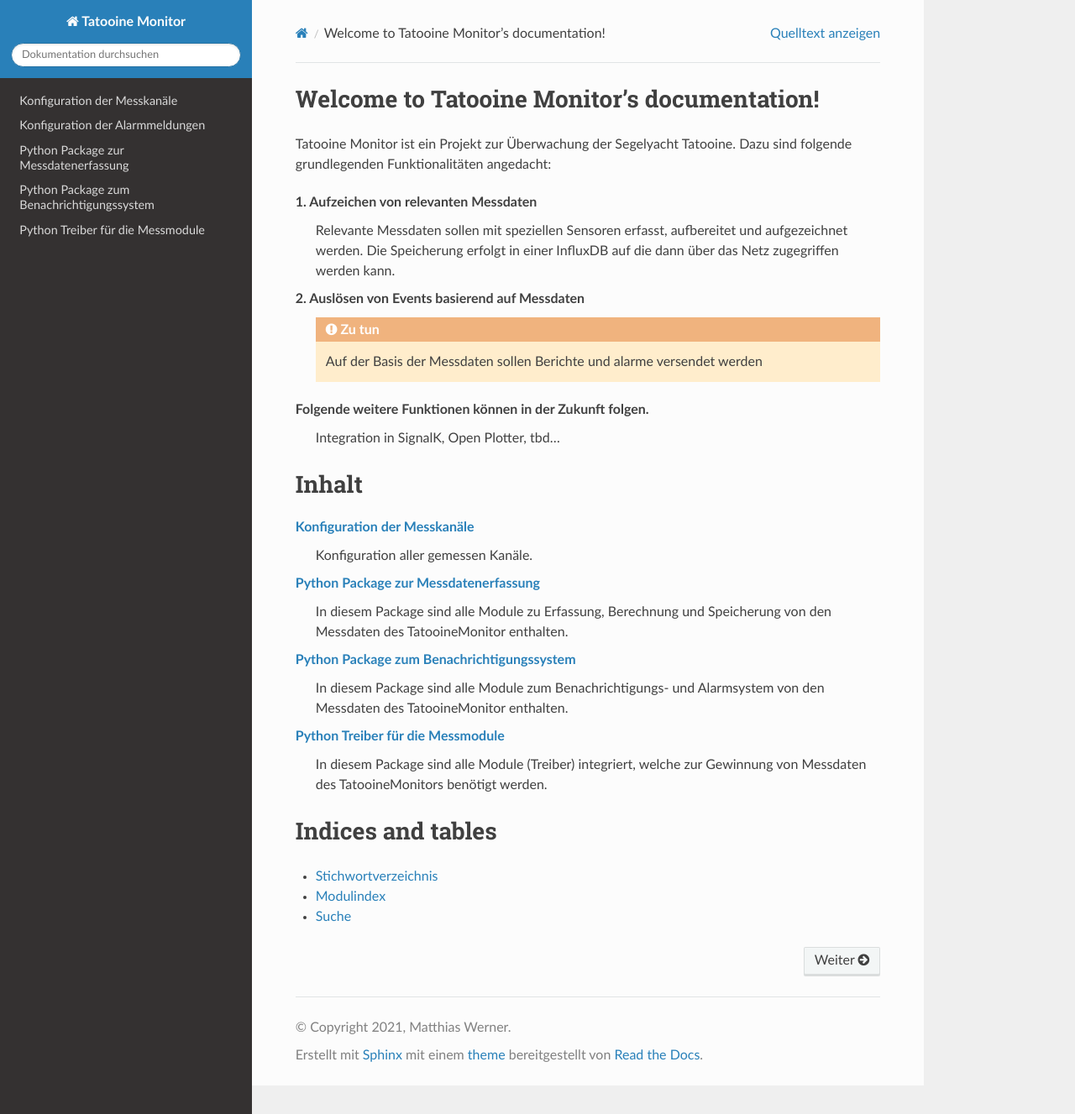
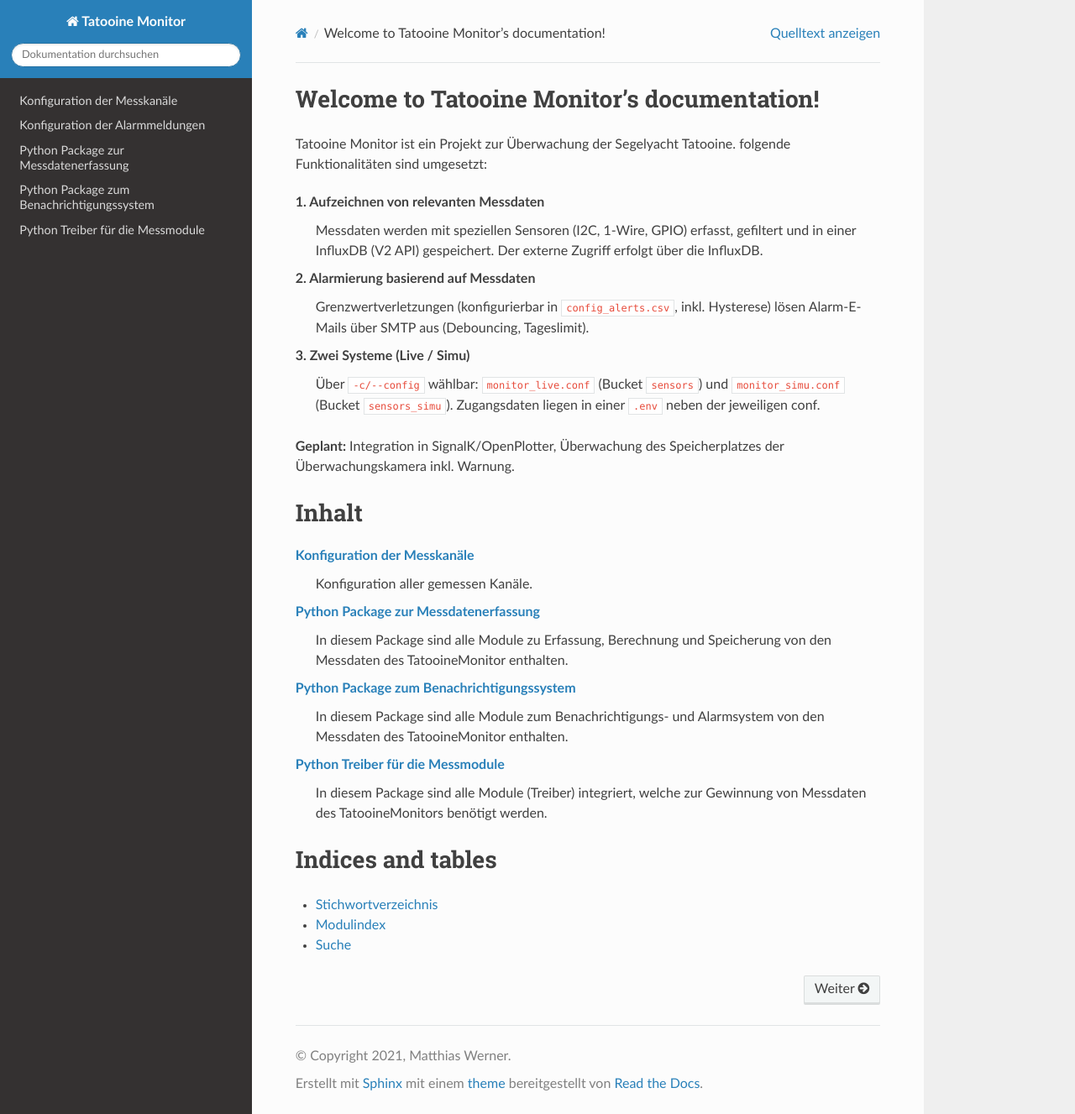
Before and after one commit to matthias-mw/tatooinePi, a Sphinx documentation site: the page built from docs/index.rst, in a window 1280 px wide and 1327 px high. Shown: the whole window at 84% size. Built offline with Sphinx 7.4.7 and the Read the Docs theme 3.1.0, drawn with Linux system fonts in a browser that asks for light colours.

Commit message:
Doku-Build fixen: Sphinx-Theme und autodoc-Mocks, saubere rst-Ausgabe
- docs/requirements.txt: sphinx-rtd-theme ergaenzen (Theme fehlte -> ThemeError)
- docs/conf.py: influxdb_client in autodoc_mock_imports (Hardware-/Pi-Module
  werden auf Nicht-Pi-Rechnern gemockt, damit autodoc importieren kann)
- docs/_static/ anlegen (html_static_path-Warning)
- i2c_ina219.configure: Docstring als Block-Quote formatieren (docutils
  Indentation-Errors)
- Build lokal verifiziert: sphinx -b html docs -> 0 Warnings

```diff
--- a/docs/conf.py
+++ b/docs/conf.py
@@ -41,6 +41,9 @@ extensions = [ 'sphinx.ext.autodoc',
                'sphinx.ext.autosummary',
                'sphinx.ext.todo'
               ]
+# Hardware-/Pi-Module mocken, damit autodoc auch auf Nicht-Pi-Rechnern
+# (z.B. barbuda) bauen kann
+autodoc_mock_imports = ['smbus2', 'RPi', 'RPi.GPIO', 'bmp280', 'pytz', 'influxdb_client']
 autodoc_default_flags = ['members']
 autosummary_generate = False
 todo_include_todos=True
--- a/docs/config_channels.rst
+++ b/docs/config_channels.rst
@@ -28,7 +28,7 @@ Aktive Messkanäle des TatooineMonitors
 
 
 .. csv-table::
-   :file:   /home/pi/tatooinePi/tatooine_monitor/config_channels.csv
+   :file:   ../tatooine_monitor/config_channels.csv
    :widths: 20, 10, 10, 10, 10, 10, 10, 10, 10
    :header-rows: 1
 
@@ -61,6 +61,6 @@ Aktive AlarmConfigs des TatooineMonitors
 
 
 .. csv-table::
-   :file:   /home/pi/tatooinePi/tatooine_monitor/config_alerts.csv
+   :file:   ../tatooine_monitor/config_alerts.csv
    :widths: 20, 10, 40, 10, 10, 10, 10
    :header-rows: 1
--- a/docs/index.rst
+++ b/docs/index.rst
@@ -2,17 +2,18 @@
 Welcome to Tatooine Monitor's documentation!
 ============================================
 
-Tatooine Monitor ist ein Projekt zur Überwachung der Segelyacht Tatooine. Dazu sind folgende grundlegenden Funktionalitäten angedacht:
+Tatooine Monitor ist ein Projekt zur Überwachung der Segelyacht Tatooine. folgende Funktionalitäten sind umgesetzt:
 
-**1. Aufzeichen von relevanten Messdaten**
-   Relevante Messdaten sollen mit speziellen Sensoren erfasst, aufbereitet und aufgezeichnet werden. Die Speicherung erfolgt in einer InfluxDB auf die dann über das Netz zugegriffen werden kann.
+**1. Aufzeichnen von relevanten Messdaten**
+   Messdaten werden mit speziellen Sensoren (I2C, 1-Wire, GPIO) erfasst, gefiltert und in einer InfluxDB (V2 API) gespeichert. Der externe Zugriff erfolgt über die InfluxDB.
 
-**2. Auslösen von Events basierend auf Messdaten**
-   .. todo::
-      Auf der Basis der Messdaten sollen Berichte und alarme versendet werden
+**2. Alarmierung basierend auf Messdaten**
+   Grenzwertverletzungen (konfigurierbar in :file:`config_alerts.csv`, inkl. Hysterese) lösen Alarm-E-Mails über SMTP aus (Debouncing, Tageslimit).
 
-**Folgende weitere Funktionen können in der Zukunft folgen.**
-   Integration in SignalK, Open Plotter, tbd...
+**3. Zwei Systeme (Live / Simu)**
+   Über ``-c/--config`` wählbar: ``monitor_live.conf`` (Bucket ``sensors``) und ``monitor_simu.conf`` (Bucket ``sensors_simu``). Zugangsdaten liegen in einer ``.env`` neben der jeweiligen conf.
+
+**Geplant:** Integration in SignalK/OpenPlotter, Überwachung des Speicherplatzes der Überwachungskamera inkl. Warnung.
 
 
 Inhalt
--- a/docs/requirements.txt
+++ b/docs/requirements.txt
@@ -1,3 +1,4 @@
 # Abhängigkeiten nur für den Doku-Build (Sphinx) — nicht auf dem Pi nötig.
 # Build: cd docs && pip install -r requirements.txt && make html
 sphinx
+sphinx-rtd-theme
```
Also changed, not shown: 2 other files.
